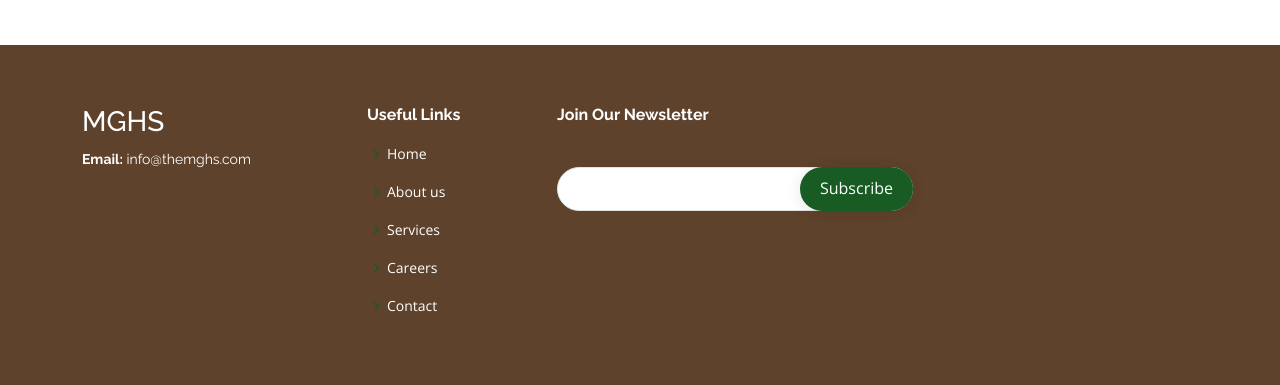
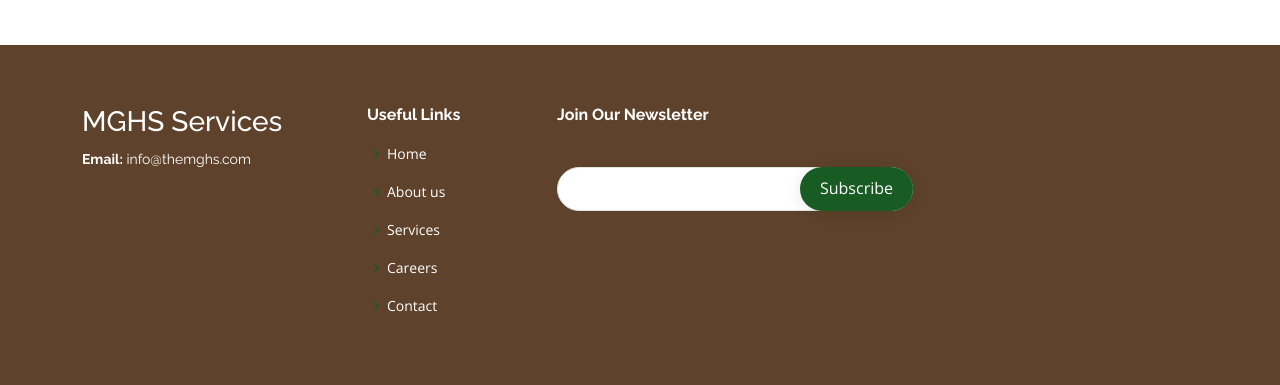
Before and after one commit to 3rdyyy/MGHS-company-website, a PHP site: page /contact.php in a window 1280 px wide. Shown: the part 901-1286 px from the top of the page. Run offline with PHP 8.4, Linux system fonts and the light colour scheme; some libraries are stand-ins or nearby versions.

Commit message:
Update contact.php

```diff
--- a/contact.php
+++ b/contact.php
@@ -115,7 +115,7 @@
           <li class="dropdown"><a href="career.html"><span>Careers</span> <i class="bi bi-chevron-down"></i></a>
             <ul>
               <li><a href="career_1.html">Careers at MGHS</a></li>
-              <li><a href="internship_1">internship at MGHS</a></li>
+              <li><a href="internship_1">Internships at MGHS</a></li>
 
             </ul>
           </li>
@@ -242,7 +242,7 @@
     <div class="row">
 
       <div class="col-lg-3 col-md-6 footer-contact">
-        <h3>MGHS</h3>
+        <h3>MGHS Services</h3>
         <p>
 
           <strong>Email:</strong> info@themghs.com<br>
```
